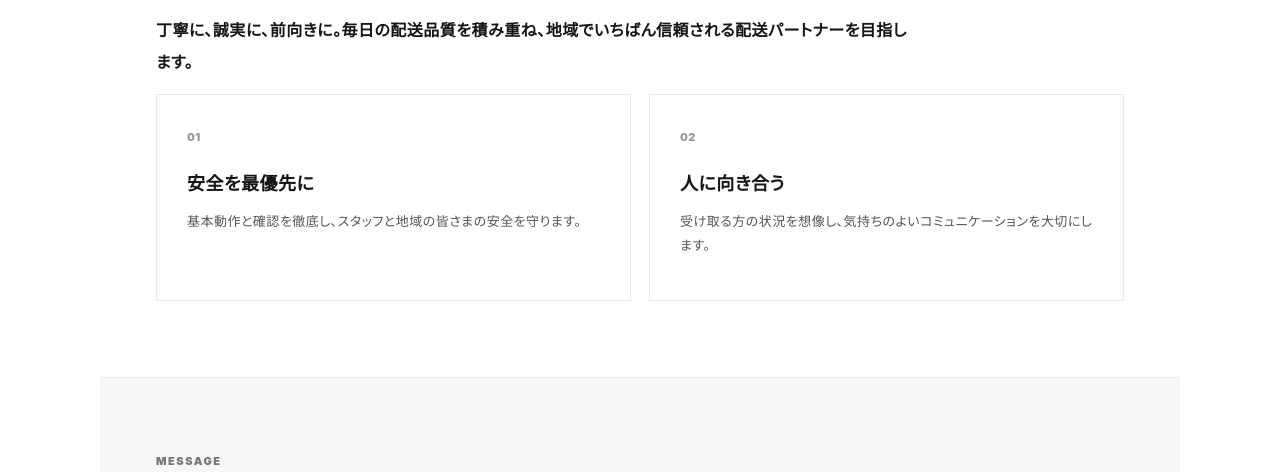
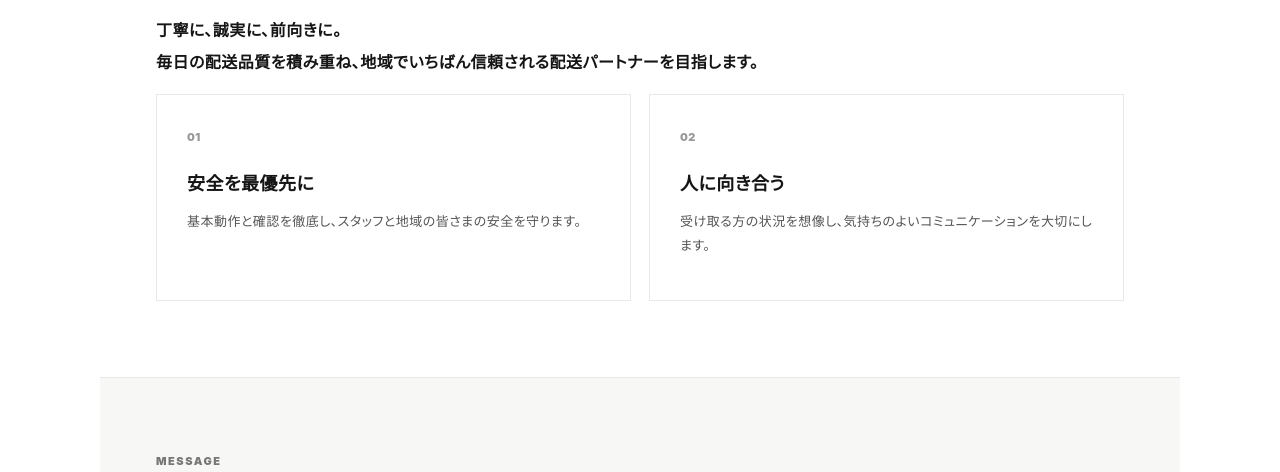
Before and after one commit to masashitakano917-maker/bigs, a plain HTML site: page bigsum_site/about.html in a window 1280 px wide. Shown: the part 628-1100 px from the top of the page. Drawn offline with Linux system fonts and the light colour scheme.

Commit message:
Fix philosophy text line break

```diff
--- a/bigsum_site/about.html
+++ b/bigsum_site/about.html
@@ -1,6 +1,6 @@
 <!doctype html><html lang="ja"><head><meta charset="utf-8"><meta name="viewport" content="width=device-width,initial-scale=1"><title>私たちについて | BIGSUM</title><link rel="stylesheet" href="./subpage.css"></head><body><div data-site-header></div><main>
 <div class="breadcrumb"><a href="./index.html">TOP</a> / 私たちについて</div><section class="page-hero"><p class="page-kicker">ABOUT US</p><h1>運ぶ力で、街の未来をつなぐ。</h1><p>地域に根ざしたラストワンマイルの担い手として、荷物の向こう側にいる一人ひとりへ、安心と笑顔を届けます。</p></section>
-<section class="page-section" id="philosophy"><p class="section-label">PHILOSOPHY</p><h2>モノではなく、想いを運ぶ。</h2><p class="lead">丁寧に、誠実に、前向きに。毎日の配送品質を積み重ね、地域でいちばん信頼される配送パートナーを目指します。</p><div class="feature-grid"><article class="feature-card"><span class="number">01</span><h3>安全を最優先に</h3><p>基本動作と確認を徹底し、スタッフと地域の皆さまの安全を守ります。</p></article><article class="feature-card"><span class="number">02</span><h3>人に向き合う</h3><p>受け取る方の状況を想像し、気持ちのよいコミュニケーションを大切にします。</p></article></div></section>
+<section class="page-section" id="philosophy"><p class="section-label">PHILOSOPHY</p><h2>モノではなく、想いを運ぶ。</h2><p class="lead">丁寧に、誠実に、前向きに。<br>毎日の配送品質を積み重ね、地域でいちばん信頼される配送パートナーを目指します。</p><div class="feature-grid"><article class="feature-card"><span class="number">01</span><h3>安全を最優先に</h3><p>基本動作と確認を徹底し、スタッフと地域の皆さまの安全を守ります。</p></article><article class="feature-card"><span class="number">02</span><h3>人に向き合う</h3><p>受け取る方の状況を想像し、気持ちのよいコミュニケーションを大切にします。</p></article></div></section>
 <section class="page-section alt" id="message"><p class="section-label">MESSAGE</p><h2>代表メッセージ</h2><div class="body-copy"><p>私たちは、「安全・迅速・確実」を基本理念とし、お客様の大切な荷物を責任を持ってお届けすることを使命としております。</p><p>物流は、社会や経済を支える重要なインフラです。私たちは単に荷物を運ぶだけではなく、お客様一人ひとりの想いを届けるという意識を持ち、日々サービスの向上に努めています。</p><p>変化の激しい時代だからこそ、お客様の多様なニーズに柔軟に対応し、安全管理の徹底と品質向上に取り組み、信頼される物流パートナーであり続けることを目指します。</p><p>また、社員一人ひとりが働きやすく、成長できる環境づくりにも力を入れ、地域社会への貢献と持続可能な物流の実現にも積極的に取り組んでまいります。</p><p>これからも感謝の気持ちを忘れず、お客様・お取引先様・地域の皆様との信頼関係を大切にしながら、さらなる成長を目指してまいります。</p><p>今後とも、変わらぬご支援、ご愛顧を賜りますようお願い申し上げます。</p><p class="signature">代表　梅田大喜</p></div></section>
 <section class="page-section" id="company"><p class="section-label">COMPANY</p><h2>会社概要</h2><table class="spec-table"><tr><th>会社名</th><td>合同会社Big Sum</td></tr><tr><th>事業内容</th><td>貨物軽自動車運送事業、配送関連サービス、宅配ボックス販売</td></tr><tr><th>対応エリア</th><td>東海地方全域および近隣エリア</td></tr><tr><th>会社所在地</th><td>〒480-1146<br>愛知県長久手市片平1丁目1805番地緑陰小舎A-2</td></tr><tr><th>事業所</th><td>名古屋市南区、緑区、豊明市、長久手市、三好市、一宮市、稲沢市、岐阜県多治見市、岐阜県土岐市、岐阜県瑞浪市</td></tr><tr><th>代表者</th><td>梅田大喜</td></tr></table></section>
 <section class="page-section alt" id="access"><p class="section-label">ACCESS</p><h2>アクセス</h2><p class="notice">〒480-1146<br>愛知県長久手市片平1丁目1805番地緑陰小舎A-2</p><div class="access-map"><iframe src="https://www.google.com/maps?q=35.16156178,137.03369493&amp;z=18&amp;output=embed" title="合同会社Big Sum所在地のGoogleマップ" loading="lazy" referrerpolicy="no-referrer-when-downgrade" allowfullscreen></iframe></div></section></main><div data-site-footer></div><script src="./site.js"></script></body></html>
```
